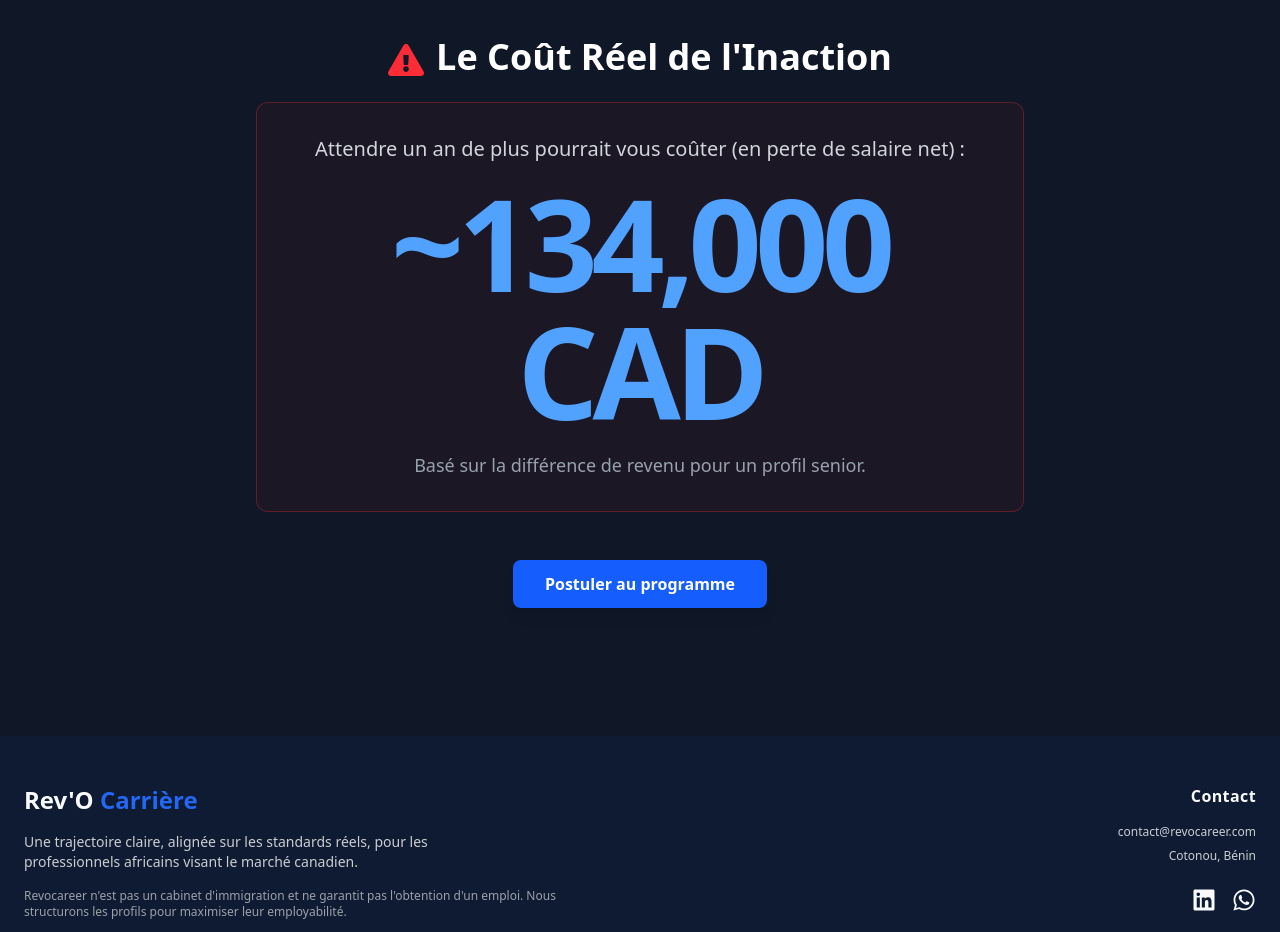
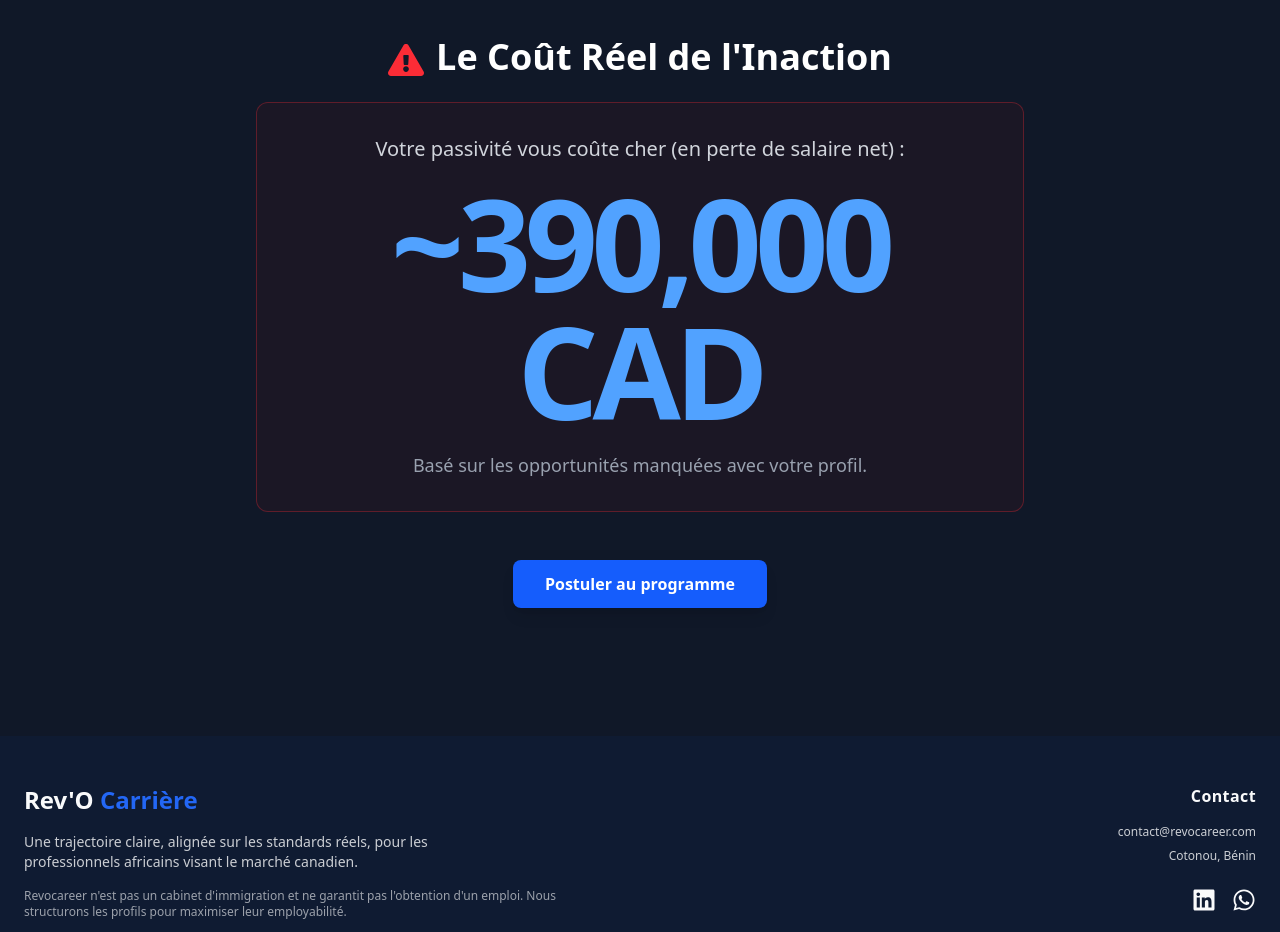
Before and after one commit to amosmaxdn-code/revocareer.com, a Next.js app: page / in a window 1280 px wide. Shown: the part 1500-2432 px from the top of the page. Built offline with nearby package versions, Linux system fonts and the light colour scheme.

Commit message:
refactor: Update Cost of Inaction value for stronger impact

```diff
--- a/src/app/page.tsx
+++ b/src/app/page.tsx
@@ -161,11 +161,11 @@ const Home = () => {
                 Le Coût Réel de l'Inaction
              </h2>
              <div className="bg-red-900/10 border border-red-500/30 rounded-xl p-8">
-                <p className="text-xl text-gray-300">Attendre un an de plus pourrait vous coûter (en perte de salaire net) :</p>
+                <p className="text-xl text-gray-300">Votre passivité vous coûte cher (en perte de salaire net) :</p>
                 <p className="font-geist-mono text-7xl md:text-9xl font-bold text-blue-400 my-4 tracking-tighter">
-                  ~134,000 CAD
+                  ~390,000 CAD
                 </p>
-                <p className="text-lg text-gray-400">Basé sur la différence de revenu pour un profil senior.</p>
+                <p className="text-lg text-gray-400">Basé sur les opportunités manquées avec votre profil.</p>
              </div>
              <StrategicCTA />
           </div>
```
